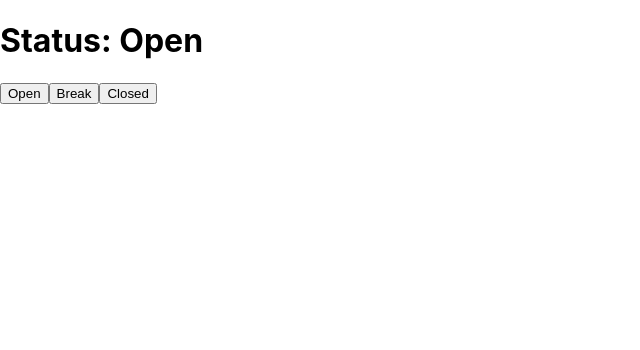
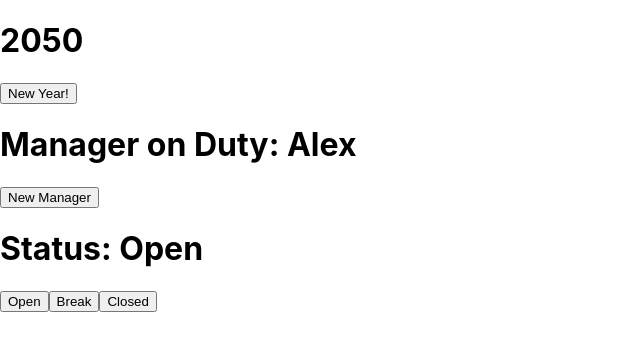
Before and after one commit to chackop/rc-basics, a React (Create React App) app: page / in a window 1280 px wide. Shown: the top 350 px of the page, without its empty margins (0-640 px from the left). Built offline with nearby package versions, Linux system fonts and the light colour scheme.

Commit message:
other states

```diff
--- a/src/index.js
+++ b/src/index.js
@@ -3,14 +3,26 @@
 import './index.css';
 
 function App() {
+  const [year, setYear] = useState(2050);
+  const [manager, setManager] = useState('Alex');
   const [status, setStatus] = useState('Open');
   return (
+    <>
+      <div>
+        <h1>{year}</h1>
+        <button onClick={() => setYear(year + 1)}>New Year!</button>
+      </div>
+      <div>
+        <h1>Manager on Duty: {manager}</h1>
+        <button onClick={() => setManager('Rachel')}>New Manager</button>
+      </div>
       <div>
         <h1>Status: {status}</h1>
         <button onClick={() => setStatus('Open')}>Open</button>
         <button onClick={() => setStatus('Back in 5')}>Break</button>
         <button onClick={() => setStatus('Closed')}>Closed</button>
       </div>
+    </>
   );
 }
 
```
Lines whose indentation alone changed are shown as unchanged.
